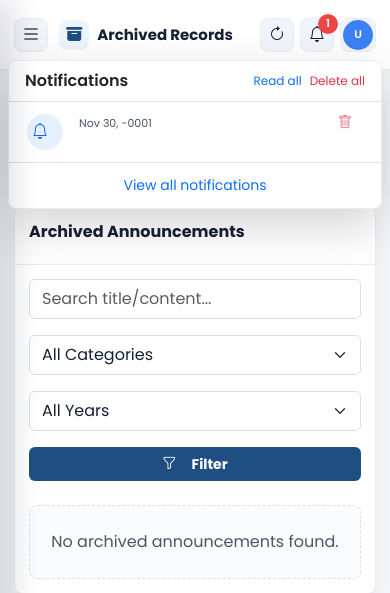
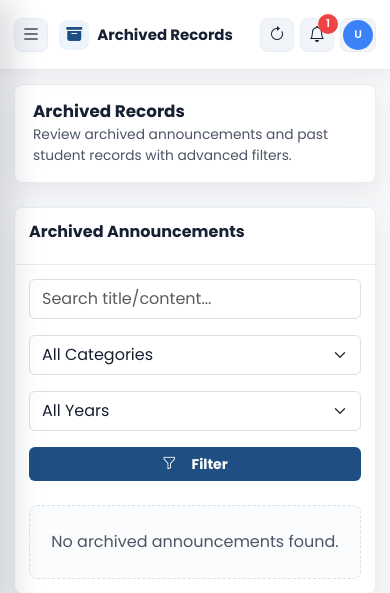
Before and after one commit to Charlie25-cinco/attendance-and-academic-management-system, a PHP site: page /admin/admin_Archives.php in a window 390 px wide. Shown: the top 593 px of the page. Run offline with PHP 8.4, Linux system fonts and the light colour scheme; the visitor is signed in with stand-in values (Sample User, id 1); data that the repository does not hold is empty; some libraries are stand-ins or nearby versions.

Commit message:
fix(ui): ensure notification dropdown is hidden by default and toggles on .show (v0.3.62)

```diff
--- a/assets/css/main.css
+++ b/assets/css/main.css
@@ -598,12 +598,16 @@ body.dark-mode .main-content {
 }
 
 .header-notification-menu {
+  display: none;
   width: min(380px, calc(100vw - 24px));
   max-height: min(480px, calc(100dvh - 85px));
   padding: 0 !important;
-  display: flex;
   flex-direction: column;
   overflow: hidden !important;
+}
+
+.header-notification-menu.show {
+  display: flex !important;
 }
 
 .header-notification-head {
@@ -2151,7 +2155,7 @@ body.dark-mode .material-btn:hover {
     max-width: calc(100vw - 24px);
   }
 
-  .header-dropdown-menu.header-notification-menu {
+  .header-dropdown-menu.header-notification-menu.show {
     position: fixed !important;
     top: 60px !important;
     left: 8px !important;
@@ -2161,6 +2165,7 @@ body.dark-mode .material-btn:hover {
     transform: none !important;
     max-height: calc(100dvh - 80px) !important;
     z-index: 1060 !important;
+    display: flex !important;
   }
 
   .dropdown-item,
```
Also changed, not shown: CHANGELOG.md.
